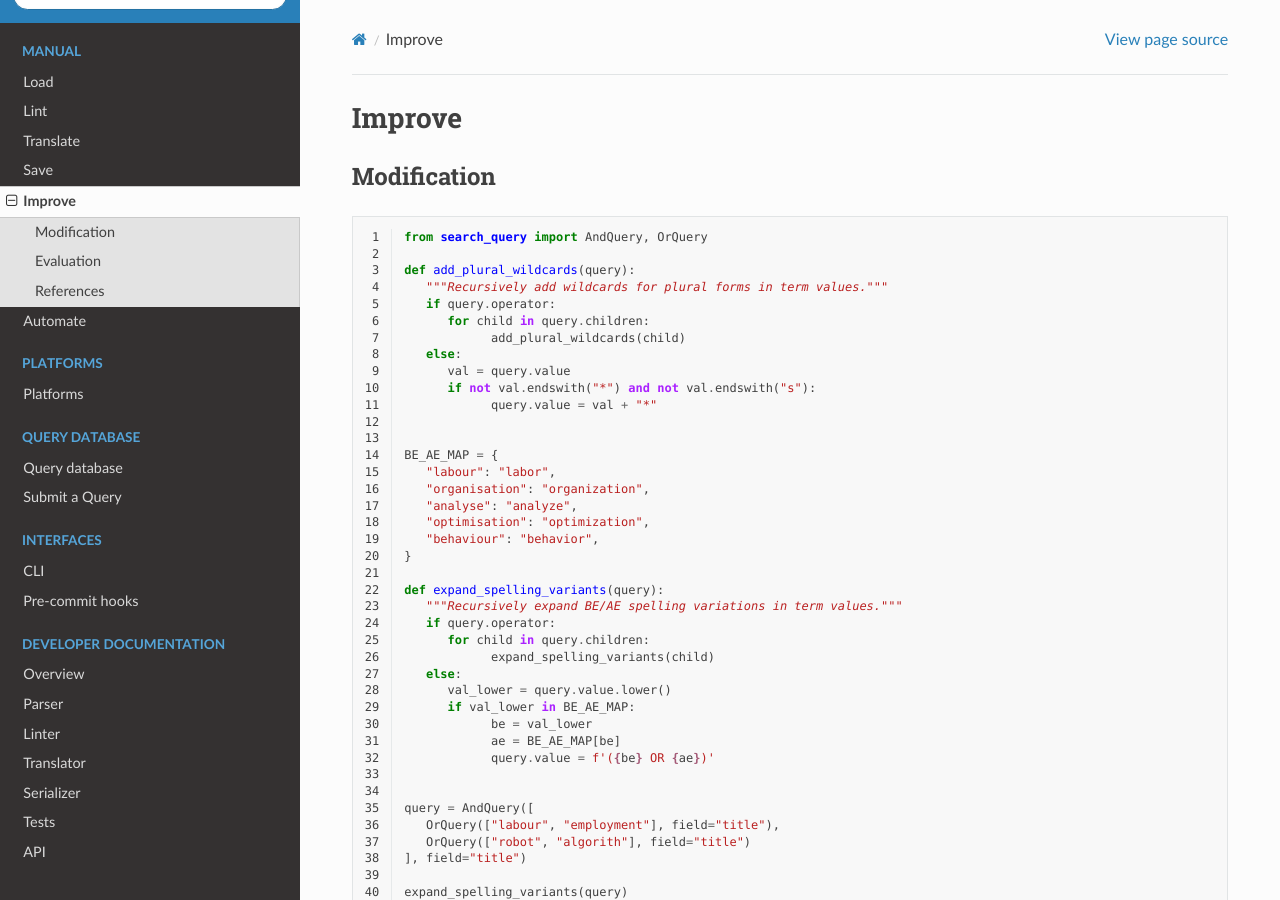
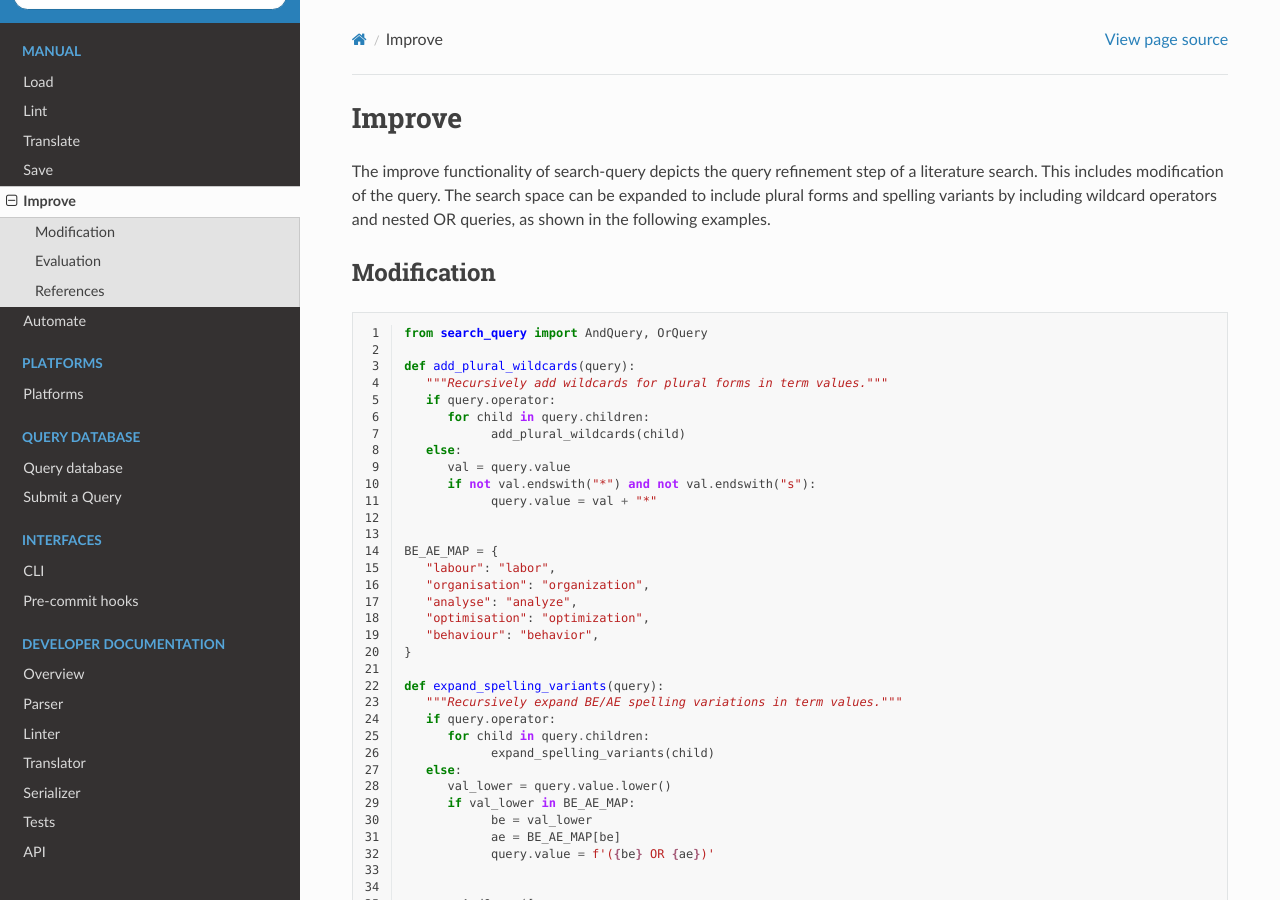
Before and after one commit to CoLRev-Environment/search-query, a Sphinx documentation site: the page built from docs/source/improve.rst, in a window 1280 px wide and 900 px high. Built offline with Sphinx 7.4.7 and the Read the Docs theme 3.1.0, drawn with Linux system fonts in a browser that asks for light colours.

Commit message:
feat: extend documentation for "improve", make example self-contained (#60)
* add introduction to tranlate function

* add introduction to "improve-function" documentation

* extend "improve function" docs

* fix typo

* revert changes to translate docs

* make example self-contained

```diff
--- a/docs/source/improve.rst
+++ b/docs/source/improve.rst
@@ -2,6 +2,10 @@
 
 Improve
 ==========================================================
+
+The improve functionality of search-query depicts the query refinement step of a literature search.
+This includes modification of the query.
+The search space can be expanded to include plural forms and spelling variants by including wildcard operators and nested OR queries, as shown in the following examples.
 
 Modification
 ---------------------
--- a/docs/source/save.rst
+++ b/docs/source/save.rst
@@ -8,6 +8,9 @@ To write a query to a JSON file, run the serializer:
 .. code-block:: python
 
     from search_query import SearchFile
+    from search_query.and_query import AndQuery
+
+    query = AndQuery(["digital", "work"], field="title")
 
     search_file = SearchFile(
         filename="search-file.json",
```
